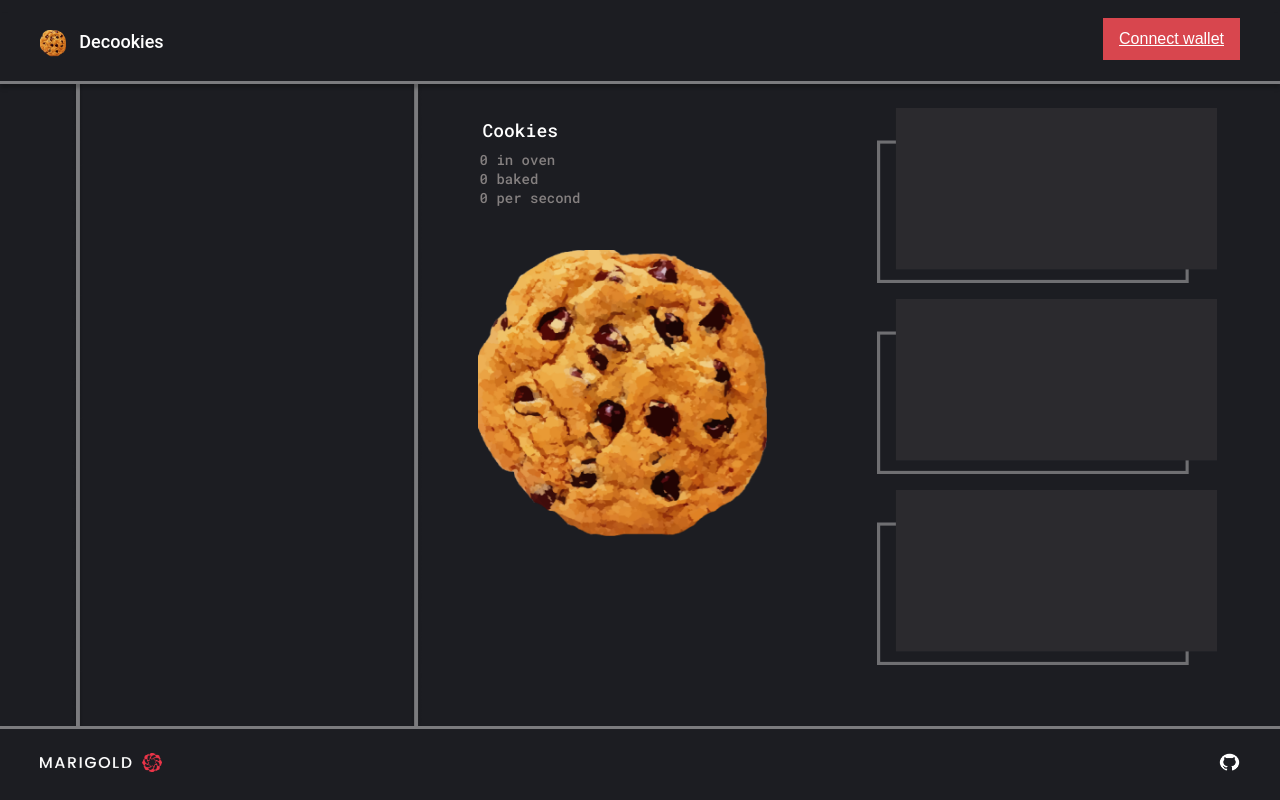
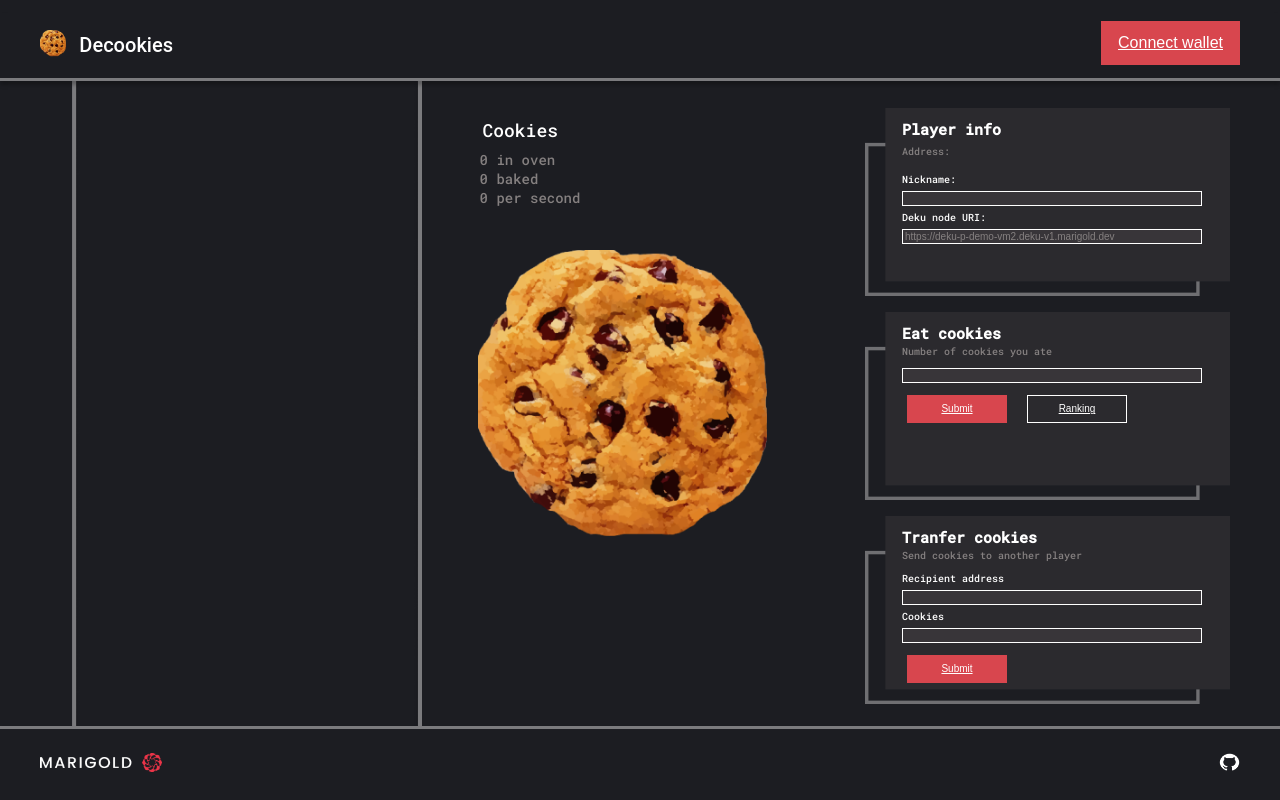
Before and after one commit to marigold-dev/decookies, a React app: page / in a window 1280 px wide. Built offline with nearby package versions, Linux system fonts and the light colour scheme.

Commit message:
Add right section in game page

```diff
--- a/src/components/buttons/button.ts
+++ b/src/components/buttons/button.ts
@@ -1,15 +1,18 @@
 import styled from "styled-components";
-const Button = styled.button `
+interface Props {
+  dark?: boolean;}
+
+const Button = styled.button<Props>`
   display: inline-block;
-  background-color: #D8464E;
+  background-color: ${props  => props.dark ? '#2B2A2E' : '#D8464E'};
+
   padding: .8em 1em;
   color: white;
   font-size: 100%;
   text-align: center;
   text-decoration-line: underline;
   cursor: pointer;
-  border: 1px solid #D8464E;
-  border: transparent;
+  border: ${props  => props.dark ? '1px solid' : '1px solid #D8464E'};
   line-height:1;
 `;
 export default Button
--- a/src/components/buttons/tool.css
+++ /dev/null
@@ -1,12 +0,0 @@
-img {
-    height: 6vmin;
-    pointer-events: none;
-}
-
-.cookiesCounter {
-    padding-top: 10px;
-}
-
-.cpsCounter {
-    padding-bottom: 20px;
-}
--- a/src/components/game/container.ts
+++ b/src/components/game/container.ts
@@ -14,6 +14,10 @@ const GameContainer = styled.div`
             &.middle {
                 color: white;
                 text-align: center;
+                button {
+                    background: #1C1D22;
+                    border: none;
+                }
                 p {
                     text-align:left;
                     font-size: 18px;
@@ -32,6 +36,7 @@ const GameContainer = styled.div`
                     height: 37vmin;
                     pointer-events: none;
                     animation: animate 7s linear infinite;
+                    background:#1C1D22;
                 }
             }
             &.right {
@@ -40,7 +45,7 @@ const GameContainer = styled.div`
             }
             &.left {
                 width: 350px;
-                margin: -1.7em 0 -6em 4em;
+                margin: -1.3em 0px -5em 4em;
                 background-image: url(${left});
                 background-size: cover;
                 background-position: center;
--- a/src/components/game/headerButton.ts
+++ b/src/components/game/headerButton.ts
@@ -1,7 +1,7 @@
 import styled from "styled-components";
 const HeaderButton = styled.div`
     position: absolute;
-    top: 18px;
+    top: 21px;
     right: 40px;
     @media (min-width: 900px) {
         button {
--- a/src/components/game/item.ts
+++ b/src/components/game/item.ts
@@ -3,11 +3,65 @@ import item from '../../../resources/images/info-bg.png';
 
 const Item = styled.div`
         width: 450px;
-        height: 175px;
+        height: 188px;
         background-image: url(${item});
         background-size: contain;
         background-position: center;
-        margin: 0.5em 0;
+        margin: 0.5em 0 ;
         background-repeat: no-repeat;
+
+        div {
+                margin: 0.5em 7em 0.5em 8em;
+                display: flex;
+                flex-direction: column;
+                font-size:10px;
+
+                input {
+                        background: #383539;
+                        border: 1px solid #FFFFFF;
+                        color: #858080;
+                        font-size:10px;
+                        margin-bottom:5px;
+
+                }
+
+                h2 {
+                        color:white;
+                        font-size:15px;
+                        margin-top: 6px;
+                }
+                label {
+                        color:white;
+                        margin-bottom:5px;
+                        &.description {
+                                margin-top:-10px;
+                                margin-bottom:10px;
+                                color: #858080;
+                        }
+                }
+                .buttonContainer {
+                        display:flex;
+                        flex-direction:row;
+                        width:100%;
+                        margin-left:-0.5em;
+                        button {
+                                width:100px;
+                                margin:0.2em 1em;
+                        }
+                }
+
+                .address {
+                        margin-top:-16px;
+                        color: #858080;
+                        font-size:10px;
+                        display:flex;
+                        .description {
+                                text-overflow: ellipsis;
+                                overflow: hidden;
+                                width: 40%;
+                        }
+
+                }
+        }
 `;
 export default Item
--- a/src/components/header.tsx
+++ b/src/components/header.tsx
@@ -18,7 +18,7 @@ margin: 0.8em 0;
 
 p {
     color: #FFFFFF;
-    font-size:18px;
+    font-size:20px;
 }
 
 a {
@@ -29,7 +29,7 @@ a {
 }
 
 img {
-    padding: 2.2vh 1.7vh 3vh 5vh;
+    padding: 2.2vh 1.7vh 2.7vh 5vh;
     height: 3.3vh;
 }
 `;
--- a/src/pages/game.tsx
+++ b/src/pages/game.tsx
@@ -9,7 +9,6 @@ import eat from '../../resources/eatcookie.png'
 import menu from '../../resources/images/menu-icon.png'
 
 import { CookieButton } from '../components/buttons/cookie';
-import { ToolButton } from '../components/buttons/tool';
 import { CookieCounter } from '../components/counters/cookie';
 import { ToolCounter } from '../components/counters/tool';
 
@@ -219,43 +218,92 @@ export const Game = () => {
         return ""
     }
 
-    return <>
+    return (
+      <>
         <ToastContainer />
         <HeaderButton>
-            <Button className="desktopButton" onClick={handleBeaconConnection}>Connect wallet</Button>
-            <button className="mobileButton"><img src={menu}/></button>
+          <Button className="desktopButton" onClick={handleBeaconConnection}>
+            Connect wallet
+          </Button>
+          <button className="mobileButton">
+            <img src={menu} />
+          </button>
         </HeaderButton>
         <GameContainer className="container">
           <section className="left"></section>
           <section className="middle">
             <p>Cookies</p>
             <div className="cookieText">
-                <ToolCounter value={gameState.cookiesInOven} /> <label htmlFor="cursor_cost"> in oven </label>
-                <CookieCounter value={gameState.cookieBaker.cookies} cps={gameState.cookieBaker.passiveCPS} />
+              <ToolCounter value={gameState.cookiesInOven} />{" "}
+              <label htmlFor="cursor_cost"> in oven </label>
+              <CookieCounter
+                value={gameState.cookieBaker.cookies}
+                cps={gameState.cookieBaker.passiveCPS}
+              />
             </div>
-            <CookieButton disabled={gameState.wallet === null} onClick={handleCookieClick} />
+            <CookieButton
+              disabled={gameState.wallet === null}
+              onClick={handleCookieClick}
+            />
           </section>
           <section className="right">
-                <Item></Item>
-                <Item></Item>
-                <Item></Item>
+            <Item>
+                <div>
+                <h2>Player info</h2>
+                <label  hidden={!latestState.current.publicAddress} className="address">
+                    <p>Address:</p>
+                    <p className="description">{latestState.current.publicAddress}</p>
+                </label>
+                <label>
+                  Nickname:
+                </label>
+                <input type="text" name="nickName" ref={nicknameRef} />
+                <label>
+                  Deku node URI:
+                  </label>
+                  <input
+                    type="text"
+                    name="nodeUri"
+                    ref={nodeUriRef}
+                    defaultValue={getRandomBetaNode()}
+                  />
+                </div>
+            </Item>
+            <Item>
+                <div>
+                <h2>Eat cookies</h2>
+                <label className="description">
+                    Number of cookies you ate
+                </label>
+                <input type="text" name="amountToEat" ref={amountToEatRef} />
+                <div className="buttonContainer">
+                    <Button type="submit" disabled={false} onClick={handleEatClick} >Submit</Button>
+                    <Button dark >Ranking</Button>
+                </div>
+                </div>
+            </Item>
+            <Item>
+            <div>
+                <h2>Tranfer cookies</h2>
+                <label className="description">
+                    Send cookies to another player
+                </label>
+                <label>
+                    Recipient address
+                </label>
+                <input type="text" name="amount" ref={amountToTransferRef} />
+                <label>
+                    Cookies
+                </label>
+                <input type="text" name="recipient" ref={transferRecipientRef} />
+                <div className="buttonContainer">
+                    <Button disabled={false} onClick={handleTransferClick} >Submit</Button>
+                </div>
+            </div>
+            </Item>
           </section>
         </GameContainer>
-        {/* <div>
-            <label>
-                Nickname:
-                <input type="text" name="nickName" ref={nicknameRef} />
-            </label>
-            <label>
-                Deku node URI:
-                <input type="text" name="nodeUri" ref={nodeUriRef} defaultValue={getRandomBetaNode()} />
-            </label>
-        </div>
-        <div>
-            <label hidden={!latestState.current.publicAddress}>
-                Hello {latestState.current.publicAddress}
-            </label>
-        </div>
+        {/*
         <div className='content'>
             <div className='wrapper'>
                 <ToolButton disabled={!isButtonEnabled(gameState, buyCursor)} img={cursor} alt="Buy cursor"
@@ -354,28 +402,6 @@ export const Game = () => {
             </div>
         </div>
         <div>
-            <div>
-                <label>
-                    Transfer:&nbsp;
-                    <input type="text" name="amount" ref={amountToTransferRef} />
-                    &nbsp; cookies &nbsp;
-                </label>
-                <label>
-                    to:&nbsp;
-                    <input type="text" name="recipient" ref={transferRecipientRef} />
-                </label>
-                <ToolButton disabled={false} img={transfer} alt="transfer" onClick={handleTransferClick} />
-            </div>
-            <div>
-                <label>
-                    Eat:&nbsp;
-                    <input type="text" name="amountToEat" ref={amountToEatRef} />
-                    cookies&nbsp;
-                </label>
-                <ToolButton disabled={false} img={eat} alt="eat" onClick={handleEatClick} />
-            </div>
-        </div>
-        <div>
             <table>
                 <tbody>
                     <tr>
@@ -394,4 +420,5 @@ export const Game = () => {
             </table>
         </div> */}
       </>
+    );
 }
```
Also changed, not shown: src/components/buttons/tool.tsx (deleted, +0 -14 lines). Lines whose indentation alone changed are shown as unchanged.
